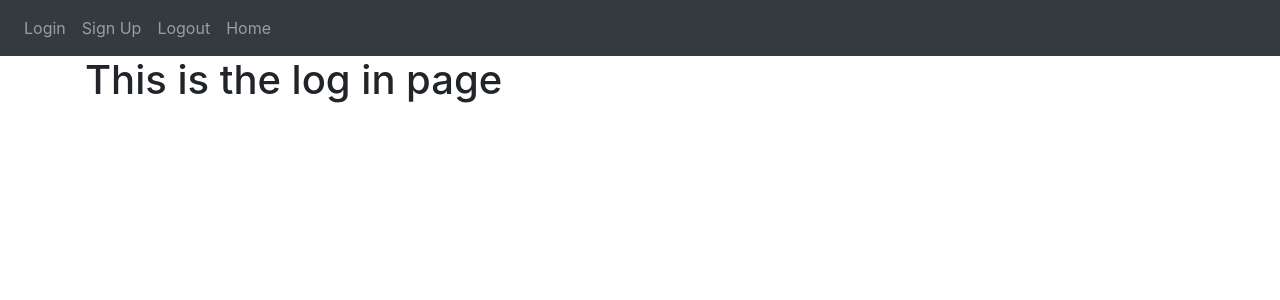
After one commit to charlie-fitzgerald/web-app, a Flask app: template website/templates/login.html in a window 1280 px wide. The commit adds this page. Shown: the top 300 px of the page. Run offline with Flask 3, Linux system fonts and the light colour scheme; the template is opened without the code that fills it, so the values that code supplies are empty; some libraries are stand-ins or nearby versions.

Commit message:
Make templates

```diff
--- a/website/auth.py
+++ b/website/auth.py
@@ -1,10 +1,10 @@
-from flask import Blueprint
+from flask import Blueprint, render_template
 
 auth = Blueprint('auth', __name__)
 
 @auth.route('/login')
 def login():
-    return "<p>Login</p>"
+    return render_template("login.html")
 
 @auth.route('/logout')
 def logout():
@@ -12,4 +12,4 @@ def logout():
 
 @auth.route('/sign-up')
 def sign_up():
-    return "<p>Sign Up</p>"
+    return render_template("sign_up.html")
--- a/website/templates/base.html
+++ b/website/templates/base.html
@@ -28,6 +28,11 @@
         </div>
     </nav>
 
+    <div class="container">
+        {% block content%}
+        {% endblock %}
+    </div>
+
     <script src="https://code.jquery.com/jquery-3.2.1.slim.min.js"
         integrity="sha384-KJ3o2DKtIkvYIK3UENzmM7KCkRr/rE9/Qpg6aAZGJwFDMVNA/GpGFF93hXpG5KkN"
         crossorigin="anonymous"></script>
--- a/website/templates/home.html
+++ b/website/templates/home.html
@@ -1,2 +1,6 @@
 {% extends "base.html"%}
 {% block title%}Home{% endblock %}
+
+{% block content%}
+<h1>This is the homepage</h1>
+{% endblock %}
--- /dev/null
+++ b/website/templates/login.html
@@ -0,0 +1,6 @@
+{% extends "base.html"%}
+{% block title%}Login{% endblock %}
+
+{% block content%}
+<h1>This is the log in page</h1>
+{% endblock %}
--- /dev/null
+++ b/website/templates/sign_up.html
@@ -0,0 +1,6 @@
+{% extends "base.html"%}
+{% block title%}Sign Up{% endblock %}
+
+{% block content%}
+<h1>This is the sign up page</h1>
+{% endblock %}
```
